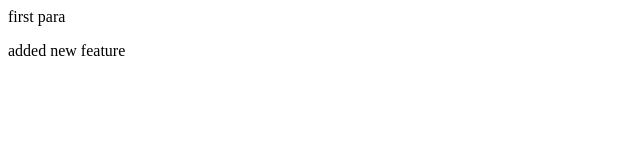
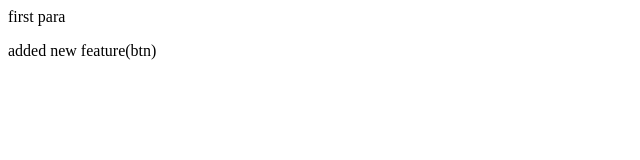
Before and after one commit to Mansoor-Ali786/firstLocal, a plain HTML site: page index.html in a window 1280 px wide. Shown: the full height of the page, 0-640 px from the left. Drawn offline with Linux system fonts and the light colour scheme.

```diff
--- a/index.html
+++ b/index.html
@@ -2,5 +2,5 @@
     first para
 </p>
 <p>
-    added new feature
+    added new feature(btn)
 </p>
```
